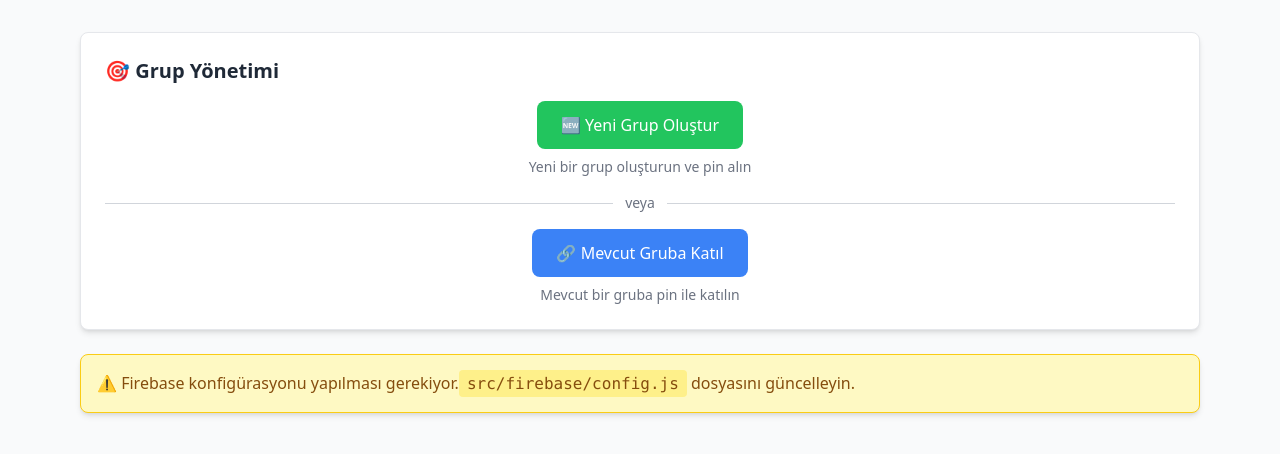
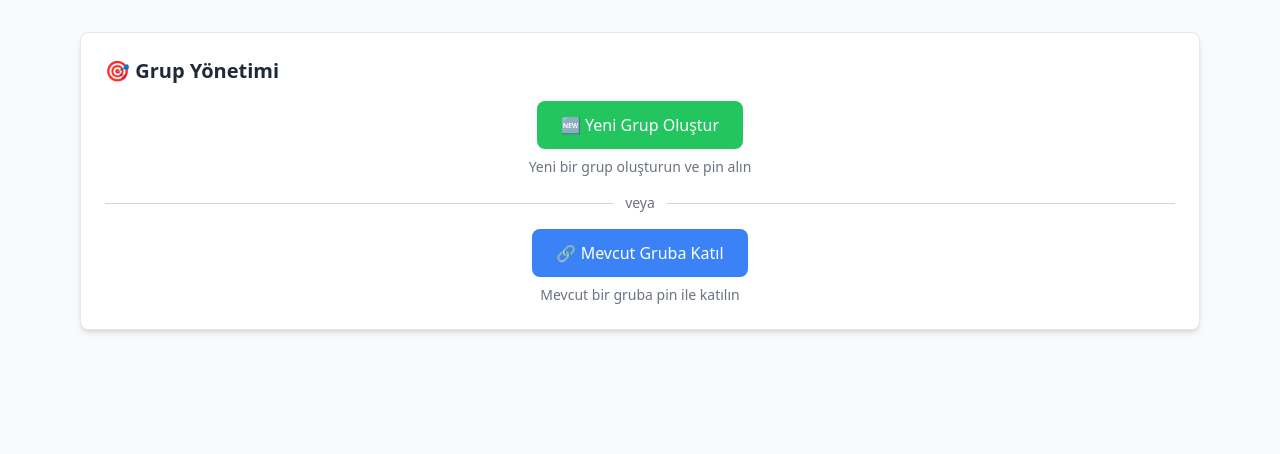
Before and after one commit to YadiKk/TeachingWeeklyLesson, a React (Create React App) app: page / in a window 1280 px wide. Shown: the top 454 px of the page. Built offline with nearby package versions, Linux system fonts and the light colour scheme; the HTML template or start-up script is replaced by a standard one.

Commit message:
Remove Firebase warning message - config is ready

```diff
--- a/src/App.js
+++ b/src/App.js
@@ -194,13 +194,6 @@ function App() {
           error={error}
         />
 
-        {/* Test mesajı - Firebase konfigürasyonu yapıldıktan sonra silinecek */}
-        <div className="card p-4 mb-6 bg-yellow-100 border border-yellow-400">
-          <p className="text-yellow-800">
-            ⚠️ Firebase konfigürasyonu yapılması gerekiyor.
-            <code className="bg-yellow-200 px-2 py-1 rounded">src/firebase/config.js</code> dosyasını güncelleyin.
-          </p>
-        </div>
 
         {currentGroup && (
           <WeekControls
```
